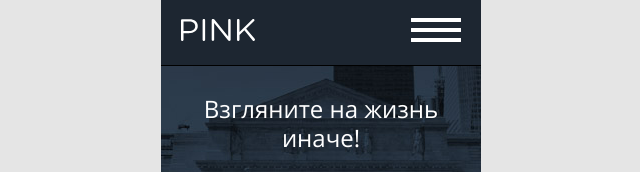
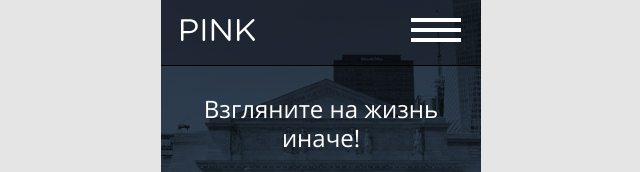
Before and after one commit to Trof1m-tsk/1514707-pink-20, a website: page source/index.html in a window 1280 px wide. Shown: the top 172 px of the page, without its empty margins (319-959 px from the left). Drawn offline with nearby package versions, Linux system fonts and the light colour scheme; files that its build step writes are made by us from their sources.

Commit message:
окончена стилизация страниц сайта

```diff
--- a/source/sass/_header.scss
+++ b/source/sass/_header.scss
@@ -11,7 +11,7 @@
     justify-content: space-between;
     align-items: center;
     border-bottom: 1px solid black;
-    background-color: #1d2631;
+    background-color: rgba(0, 0, 0, 0.3);
     z-index: 20;
   }
 
```
